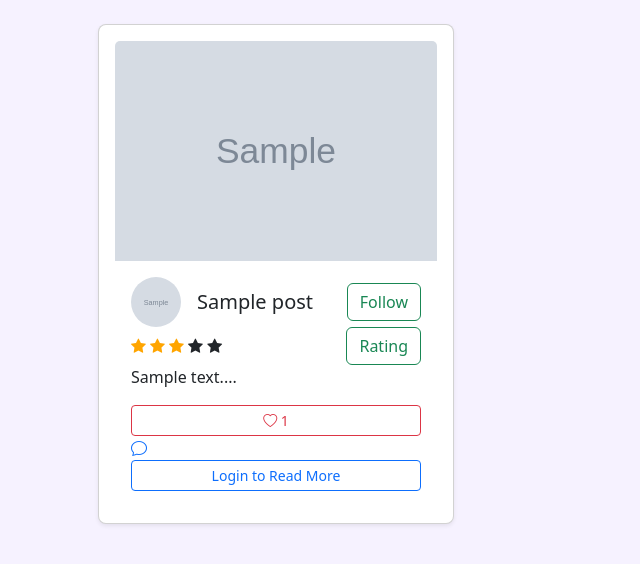
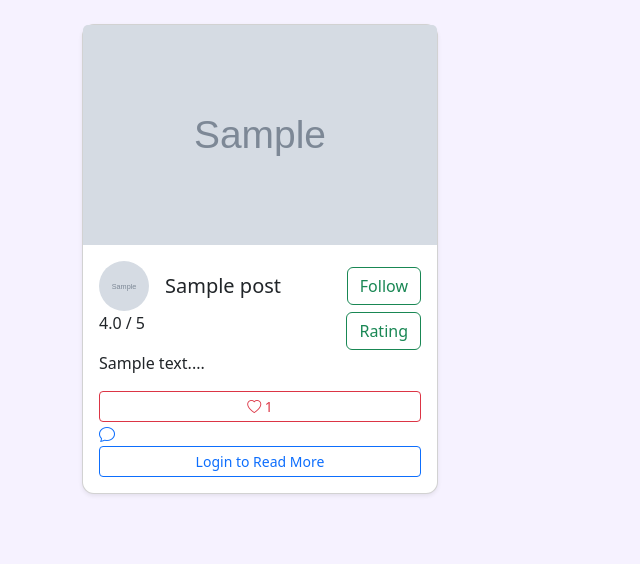
Before and after one commit to AanchalKhokhariya/Blog-Management-System, a Flask app: page / in a window 1280 px wide. Shown: the part 56-620 px from the top of the page, without its empty margins (0-640 px from the left). Run offline with Flask 3, Linux system fonts and the light colour scheme; tables that the repository leaves empty hold one stand-in row (values such as "Sample post"); grey boxes marked "Sample" are stand-in pictures.

Commit message:
added star rating

```diff
--- a/app.py
+++ b/app.py
@@ -1,5 +1,6 @@
 from flask import Flask, render_template, request, session, url_for, redirect
 from flask_sqlalchemy import SQLAlchemy
+from sqlalchemy import func
 from werkzeug.security import generate_password_hash, check_password_hash
 from datetime import datetime
 import random
@@ -54,6 +55,7 @@ class Post(db.Model):
     user_id = db.Column(db.Integer, db.ForeignKey("users.id"), nullable=False)
     comments = db.relationship("Comment", backref="post", lazy=True, cascade="all, delete")
     likes = db.relationship("Like", backref="post", lazy=True, cascade="all, delete")
+    ratings = db.relationship("Rating", backref="post", lazy=True, cascade="all, delete")
 
 
 class Comment(db.Model):
@@ -79,6 +81,13 @@ class Follow(db.Model):
     following_id = db.Column(db.Integer, db.ForeignKey("users.id"), nullable=False)
 
 
+class Rating(db.Model):
+    id = db.Column(db.Integer, primary_key=True)
+    rating = db.Column(db.Integer, nullable=False)
+    user_id = db.Column(db.Integer, db.ForeignKey("users.id"), nullable=False)
+    post_id = db.Column(db.Integer, db.ForeignKey("posts.id"), nullable=False)
+
+
 with app.app_context():
     db.create_all()
 
@@ -87,18 +96,18 @@ with app.app_context():
 def home():
     if "user_id" not in session:
         posts = Post.query.order_by(Post.created_at.desc()).all()
-        return render_template("main.html", page="home", posts=posts, user=None, is_logged_in=False)
+        return render_template("main.html",page="home",posts=posts,is_logged_in=False)
 
     current_user_id = session["user_id"]
 
-    posts = (Post.query.filter(Post.user_id != current_user_id).order_by(Post.created_at.desc()).all())
+    posts = Post.query.filter(Post.user_id != current_user_id).order_by(Post.created_at.desc()).all()
 
     following_ids = {
         f.following_id
-        for f in Follow.query.filter_by(follower_id=current_user_id).all()
+        for f in Follow.query.filter_by(follower_id=current_user_id)
     }
 
-    return render_template("main.html", page="screen", posts=posts, following_ids=following_ids, is_logged_in=True)
+    return render_template("main.html",page="screen",posts=posts,following_ids=following_ids,is_logged_in=True)
 
 
 @app.route("/register")
@@ -117,9 +126,6 @@ def register():
 
     if password != confirm:
         return render_template("main.html", page="register", error="Passwords do not match")
-
-    # if User.query.filter((User.name == name) | (User.gmail == gmail)).first():
-    #     return render_template("main.html", page="register", error="User already exists!")
 
     if User.query.filter(User.name == name).first():
         return render_template("main.html", page="register", error="Username already exists!")
@@ -470,7 +476,17 @@ def blog_detail(post_id):
     if "user_id" not in session:
         return redirect(url_for("login"))
     post = Post.query.get_or_404(post_id)
-    return render_template("main.html", page="blog_detail", post=post, is_logged_in=("user_id" in session))
+
+    avg_rating = db.session.query(func.avg(Rating.rating)).filter(Rating.post_id == post.id).scalar()
+
+    total_votes = Rating.query.filter_by(post_id=post.id).count()
+
+    user_rating = None
+    if "user_id" in session:
+        r = Rating.query.filter_by(user_id=session["user_id"],post_id=post.id).first()
+        user_rating = r.rating if r else 0
+
+    return render_template("main.html",page="blog_detail",post=post,avg_rating=round(avg_rating, 1) if avg_rating else 0,total_votes=total_votes,user_rating=user_rating,is_logged_in=("user_id" in session))
 
 
 @app.route("/comment/<int:post_id>", methods=["POST"])
@@ -554,13 +570,38 @@ def like_post(post_id):
     return redirect(request.referrer)
 
 
-@app.route("/rating/<int:post_id>")
-def rating(post_id):
+def get_average_rating(post_id):
+    avg = db.session.query(func.avg(Rating.rating))\
+        .filter(Rating.post_id == post_id)\
+        .scalar()
+    return round(avg, 1) if avg else 0
+
+
+@app.route("/rate/<int:post_id>", methods=["POST"])
+def rate_post(post_id):
     if "user_id" not in session:
         return redirect(url_for("login"))
 
-    post = Post.query.get_or_404(post_id)
-    return render_template("main.html", page="blog_detail", post=post, is_logged_in=("user_id" in session))
+    rating_value = request.form.get("rating")
+
+    if not rating_value:
+        return redirect(request.referrer)
+
+    rating_value = int(rating_value)
+
+    if rating_value < 1 or rating_value > 5:
+        return redirect(request.referrer)
+
+    existing_rating = Rating.query.filter_by(user_id=session["user_id"],post_id=post_id).first()
+
+    if existing_rating:
+        existing_rating.rating = rating_value
+    else:
+        new_rating = Rating(rating=rating_value,user_id=session["user_id"],post_id=post_id)
+        db.session.add(new_rating)
+
+    db.session.commit()
+    return redirect(request.referrer)
 
 
 @app.route("/logout", methods=["POST"])
--- a/templates/main.html
+++ b/templates/main.html
@@ -1,6 +1,7 @@
 <!DOCTYPE html>
 <html lang="en">
 <head>
+
     <meta charset="UTF-8">
     <meta name="viewport" content="width=device-width, initial-scale=1.0">
     <title>Blog Management System</title>
@@ -35,16 +36,6 @@
         }
         .checked {
             color: orange;
-        }
-
-        .card {
-        max-width: 33rem;
-        background: #fff;
-        margin: 0 1rem;
-        padding: 1rem;
-        box-shadow: 0 0 5px rgba(0, 0, 0, 0.2);
-        width: 100%;
-        border-radius: 0.5rem;
         }
 
         .star {
@@ -120,7 +111,6 @@
 
             <div class="card h-100 shadow-sm">
 
-
                 {% if post.image %}
                 <img src="{{ post.image }}" class="card-img-top" style="height: 220px; object-fit: cover;">
                 {% endif %}
@@ -141,13 +131,10 @@
                     </div>
 
                     <div class="d-flex justify-content-between align-items-center">
-                        <div>
-                            <span class="fa fa-star checked"></span>
-                            <span class="fa fa-star checked"></span>
-                            <span class="fa fa-star checked"></span>
-                            <span class="fa fa-star"></span>
-                            <span class="fa fa-star"></span>
-                        </div>
+                        {% set avg = post.ratings | map(attribute='rating') | sum / (post.ratings|length)
+                            if post.ratings|length > 0 else 0 %}
+
+                        <p>{{ avg|round(1) }} / 5 </p>
 
                         <a href="{{ url_for('blog_detail', post_id=post.id) }}" class="btn btn-outline-success">Rating</a>
                     </div>
@@ -158,7 +145,7 @@
                     {% if "user_id" in session %}
                         {% set liked = post.likes | selectattr("user_id", "equalto", session.get("user_id")) | list | length > 0 %}
                         <a href="{{ url_for('like_post', post_id=post.id) }}" class="btn btn-sm {{ 'btn-danger' if liked else 'btn-outline-danger' }} p-1">
-                            <i class="bi {{ 'bi-heart-fill' if liked else 'biw-heart' }}"></i>
+                            <i class="bi {{ 'bi-heart-fill' if liked else 'bi-heart' }}"></i>
                             <span class="ms-1">{{ post.likes | length }}</span>
                         </a>
 
@@ -378,8 +365,7 @@
 
                     {% if post.image %}
                     <img src="{{ post.image }}"
-                        class="img-fluid rounded mb-2 d-block mx-auto"
-                        style="width: 500px; height: 500px; object-fit: cover;">
+                        class="img-fluid rounded mb-2 d-block mx-auto" style="width: 500px; height: 500px; object-fit: cover;">
                     {% endif %}
 
                     <h2><u>{{ post.title }}</u></h2>
@@ -391,12 +377,9 @@
                     <br>
 
                     <p>{{ post.content }}</p>
-                    <a href="{{ url_for('edit_blog', blog_id=post.id) }}"
-                    class="btn btn-outline-success me-2">EDIT</a>
+                    <a href="{{ url_for('edit_blog', blog_id=post.id) }}" class="btn btn-outline-success me-2">EDIT</a>
 
-                    <form action="{{ url_for('delete_blog', blog_id=post.id) }}"
-                        method="POST"
-                        style="display: inline;">
+                    <form action="{{ url_for('delete_blog', blog_id=post.id) }}" method="POST" style="display: inline;">
                         <button type="submit" class="btn btn-outline-danger">DELETE</button>
                     </form>
                 </div>
@@ -422,9 +405,7 @@
                         </p>
 
                         {% if post.image %}
-                            <img src="{{ post.image }}"
-                                class="img-fluid rounded mb-2"
-                                style="max-width: 60%; max-height: 50%; display: block; margin: auto;">
+                            <img src="{{ post.image }}" class="img-fluid rounded mb-2" style="max-width: 60%; max-height: 50%; display: block; margin: auto;">
                         {% endif %}
 
                         <p class="small" style="white-space: pre-line;">
@@ -432,23 +413,31 @@
                         </p>
 
                         <div class="d-flex justify-content-between align-items-center">
-                            <div>
-                            <span class="fa fa-star checked"></span>
-                            <span class="fa fa-star checked"></span>
-                            <span class="fa fa-star checked"></span>
-                            <span class="fa fa-star"></span>
-                            <span class="fa fa-star"></span>
+                        <p>{{ avg_rating }} / 5</p>
+
+                        {% if is_logged_in %}
+                        <form method="POST" action="{{ url_for('rate_post', post_id=post.id) }}">
+                            <input type="hidden" name="rating" id="ratingInput">
+
+                            <div class="rating-box text-center">
+                                {% for i in range(1, 6) %}
+                                    <span
+                                        class="star
+                                            {% if user_rating >= i %}
+                                                {{ ['one','two','three','four','five'][i-1] }}
+                                            {% endif %}"onclick="submitRating({{ i }})">
+                                        ★
+                                    </span>
+                                {% endfor %}
                             </div>
+                        </form>
+                        {% else %}
+                            <a href="{{ url_for('login') }}" class="btn btn-sm btn-outline-secondary">
+                                Login to rate
+                            </a>
+                        {% endif %}
+                    </div>
 
-                            <div>
-                            <span onclick="gfg(1)" class="star">★</span>
-                            <span onclick="gfg(2)" class="star">★</span>
-                            <span onclick="gfg(3)" class="star">★</span>
-                            <span onclick="gfg(4)" class="star">★</span>
-                            <span onclick="gfg(5)" class="star">★</span>
-                            <script src="script.js"></script>
-                            </div>
-                        </div>
 
                         {% if "user_id" in session %}
                         {% set liked = post.likes| selectattr("user_id", "equalto", session.get("user_id"))| list | length > 0%}
@@ -629,5 +618,31 @@
     </div>
 {% endif %}
 </div>
+
+<script>
+    // function rate(el, rating) {
+    //     let stars = el.parentElement.children;
+    //     let output = el.parentElement.nextElementSibling;
+
+    //     for (let i = 0; i < stars.length; i++) {
+    //         stars[i].classList.remove("one","two","three","four","five");
+    //     }
+
+    //     let cls = ["one","two","three","four","five"][rating-1];
+
+    //     for (let i = 0; i < rating; i++) {
+    //         stars[i].classList.add(cls);
+    //     }
+
+    //     output.innerText = "Rating: " + rating + "/5";
+    // }
+function submitRating(value) {
+    document.getElementById("ratingInput").value = value;
+    document.getElementById("ratingInput").form.submit();
+}
+
+
+</script>
+
 </body>
 </html>
```
Also changed, not shown: templates/script.js (deleted, +0 -25 lines).
